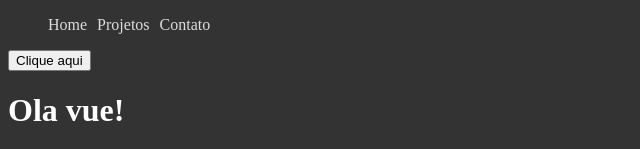
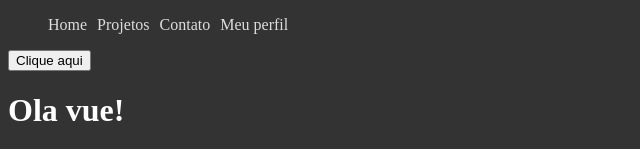
Before and after one commit to padky21/vim_tutorial, a Vue app: page / in a window 1280 px wide. Shown: the top 149 px of the page, without its empty margins (0-640 px from the left). Built offline with nearby package versions, Linux system fonts and the light colour scheme.

Commit message:
Aula #17 Utilizando props
Edited:
Header.vue
Info.vue
Pessoa.vue
App.vue

```diff
--- a/src/App.vue
+++ b/src/App.vue
@@ -1,5 +1,5 @@
 <template>
-  <Header/>
+  <Header :esta_logado="true"/>
   <PrimeiroComponente/>
   <p class="paragrafo-pai">O dado de app é {{ testando }}</p>
   <LifeCycle/>
--- a/src/components/Header.vue
+++ b/src/components/Header.vue
@@ -3,12 +3,14 @@
   <li><a href="#">Home</a></li>
   <li><a href="#">Projetos</a></li>
   <li><a href="#">Contato</a></li>
+  <li v-if="esta_logado"><a href="#">Meu perfil</a></li>
 </ul>
 </template>
 <script>
 export default {
   // eslint-disable-next-line vue/multi-word-component-names
-  name: 'Header'
+  name: 'Header',
+  props: ["esta_logado"]
 }
 </script>
 
--- a/src/components/Info.vue
+++ b/src/components/Info.vue
@@ -31,10 +31,8 @@
   },
   data() {
     return {
-      esta_trabalhando: true,
       mostrar_email: false,
       textoBotao: 'Mostrar e-mail',
-      email: 'vasco.teixeira@gmail.com',
       meu_link: 'https://google.com',
       backend_tech: ['JavaScript', 'PHP', 'Python'],
       frontend_tech: [
@@ -43,6 +41,10 @@
         {id: 3, language: 'VUE'}
       ]
     }
+  },
+  props: {
+    email: String,
+    esta_trabalhando: Boolean
   },
   methods: {
     showEmail() {
--- a/src/components/Pessoa.vue
+++ b/src/components/Pessoa.vue
@@ -1,6 +1,6 @@
 <template>
   <h2>Esta descrição é da pessoa: {{nome}}</h2>
-  <Info/>
+  <Info :email="email" :esta_trabalhando="true"/>
   <Form/>
 </template>
 <script>
@@ -12,10 +12,11 @@
     components: {
       Form,
       Info
-    },
+    } ,
     data(){
       return{
-        nome: 'Vasco'
+        nome: 'Vasco',
+        email: 'vasco2@gmail.com'
       }
     }
   }
```
